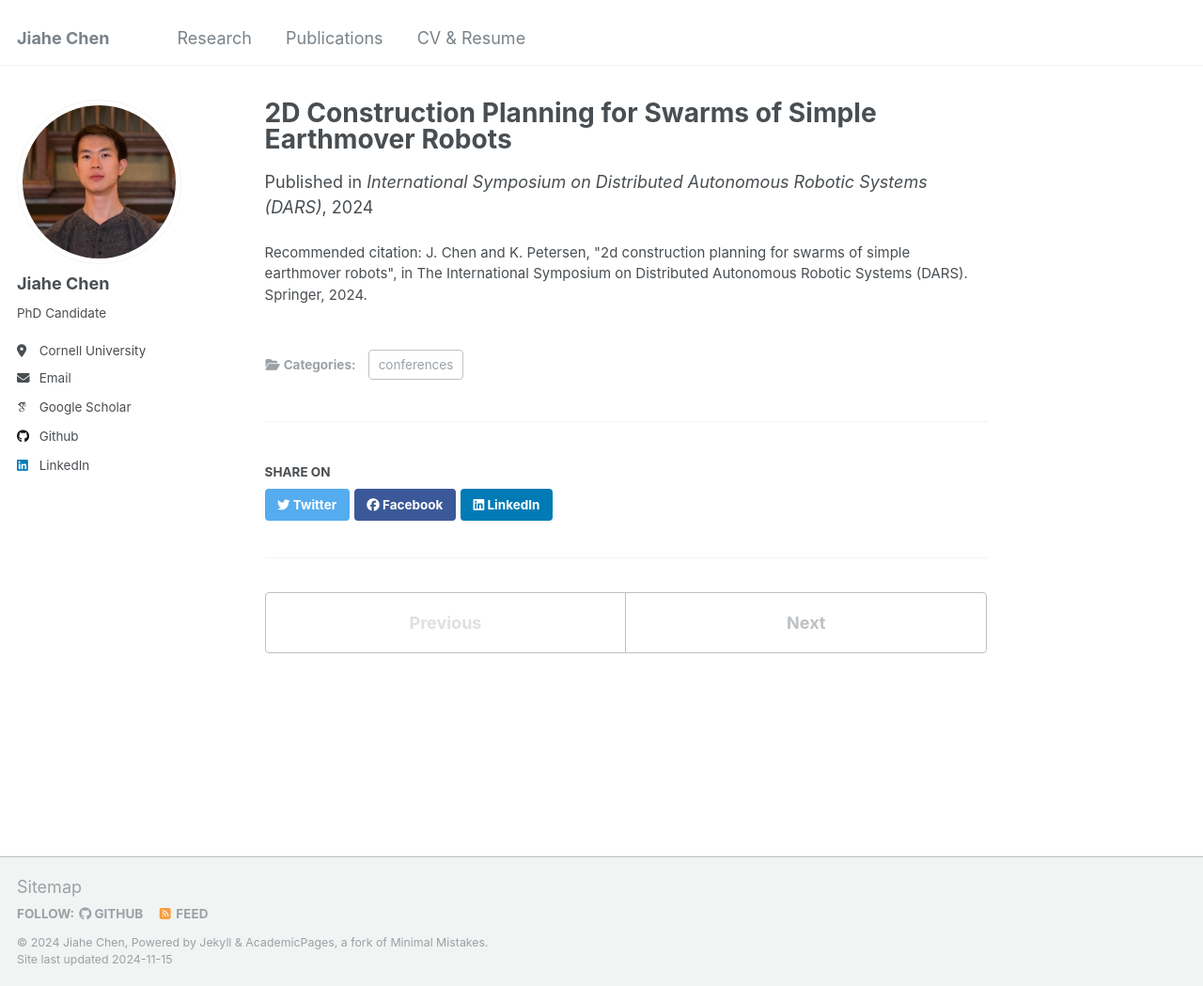
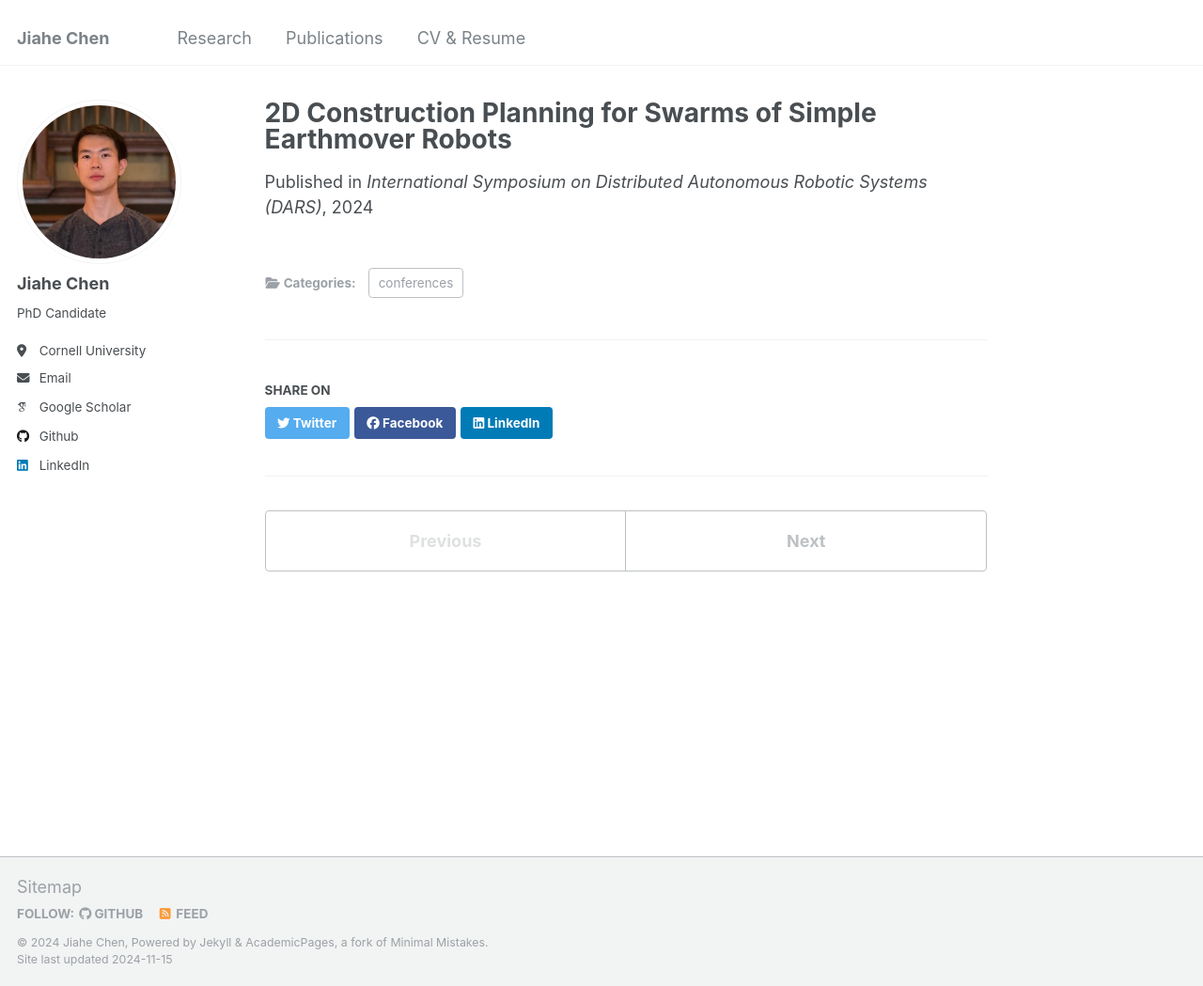
Before and after one commit to Ericland/Ericland.github.io, a Jekyll site: the page built from _publications/2024-04-01-dars.md, in a window 1280 px wide and 1049 px high. Shown: the whole window at 94% size. Built offline with Jekyll 4.4.1, drawn with Linux system fonts in a browser that asks for light colours; some web fonts are replaced.

Commit message:
Update 2024-04-01-dars.md

```diff
--- a/_publications/2024-04-01-dars.md
+++ b/_publications/2024-04-01-dars.md
@@ -8,5 +8,5 @@ date: 2024-04-01
 venue: 'International Symposium on Distributed Autonomous Robotic Systems (DARS)'
 slidesurl:
 paperurl:
-citation: 'J. Chen and K. Petersen, "2d construction planning for swarms of simple earthmover robots", in The International Symposium on Distributed Autonomous Robotic Systems (DARS). Springer, 2024.'
+citation:
 ---
```
